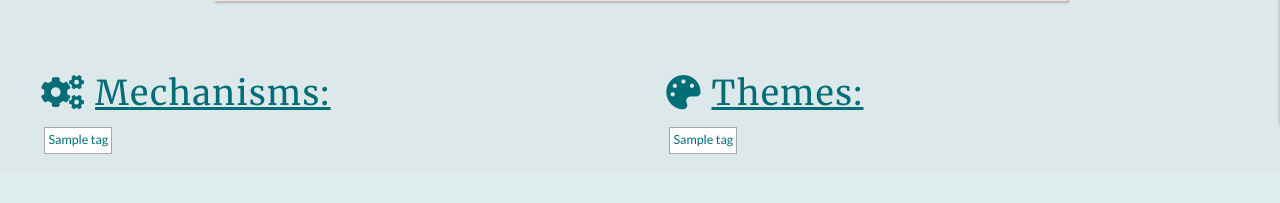
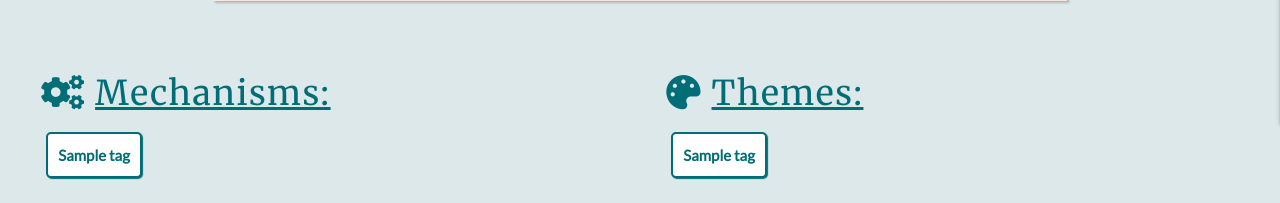
Before and after one commit to Vivioli87/meeple_finder, a Flask app: page /add_tag in a window 1280 px wide. Shown: the part 736-939 px from the top of the page. Before the commit the page ends 890 px from the top, so only its background shows below. Run offline with Flask 2, Linux system fonts and the light colour scheme; a database or web service that is not in the repository returns one stand-in record (values such as "Sample title"); some libraries are stand-ins or nearby versions.

Commit message:
ammended tag list stlying

```diff
--- a/static/css/games.css
+++ b/static/css/games.css
@@ -6,15 +6,16 @@
 
 ul.tag-list > li{
     display: block;
-    border-color: darkgray;
-    border-style: solid;
-    border-width: thin;
     width: fit-content;
     float: left;
-    margin: 0 0.25em;
-    padding: 0.25em;
-    font-size: smaller;
     background-color: white;
+    box-shadow: 1px 1px 1px;
+    font-size: 15px;
+    border: 2px #006d77 solid;
+    border-radius: 5px;
+    font-weight: bolder;
+    padding: 10px;
+    margin: 5px;
 }
 
 .card.profile-size{
```
